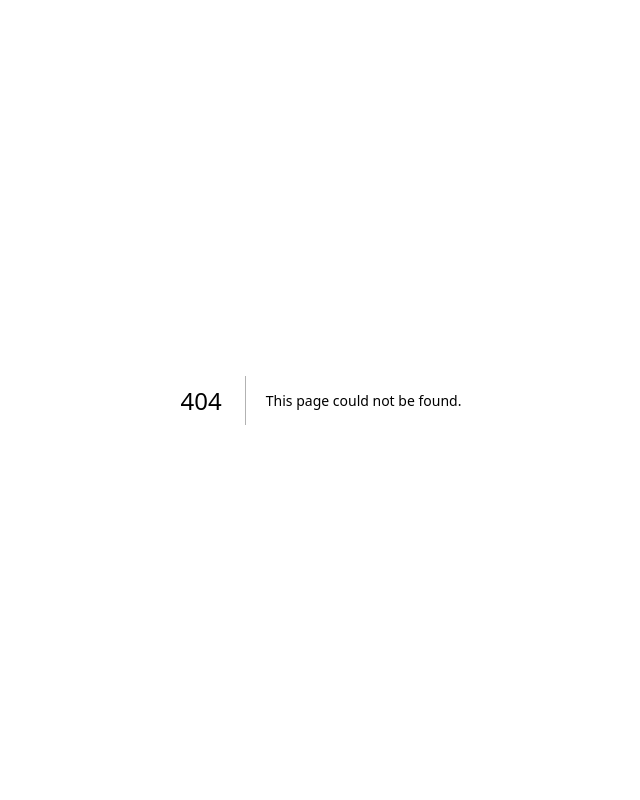
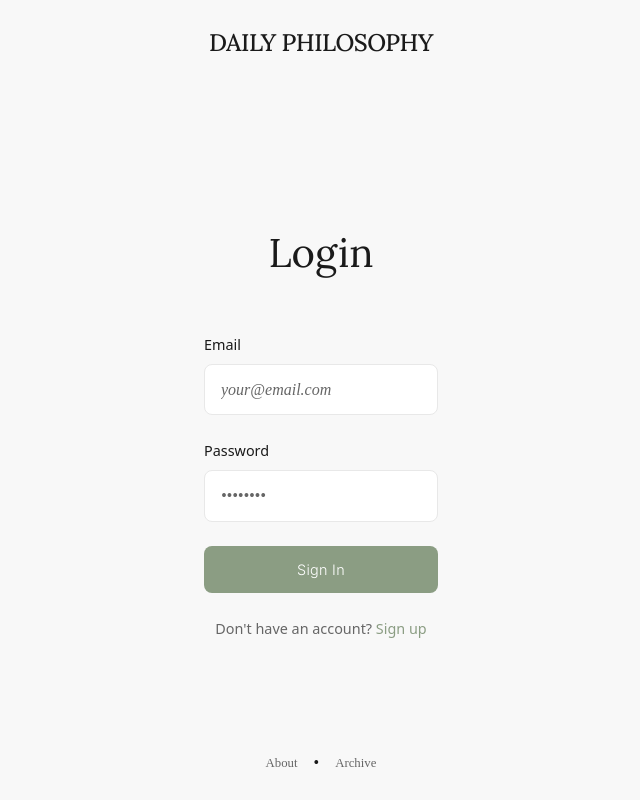
Before and after one commit to rknastenka/dailyphilosophy, a Next.js app: page /login in a window 1280 px wide. Before the commit this address had no page. Shown: the whole page, without its empty margins (319-959 px from the left). Built offline with nearby package versions, Linux system fonts and the light colour scheme.

Commit message:
Add an about section

```diff
--- /dev/null
+++ b/app/about/page.js
@@ -0,0 +1,59 @@
+'use client';
+
+import Link from 'next/link';
+import Header from '../components/Header';
+import '../components/MainPage.css';
+
+export default function AboutPage() {
+  return (
+    <div className="container" style={{ fontFamily: "Times New Roman, Georgia, serif"}}>
+      <Header />
+
+      <main className="main-content">
+        <div style={{ maxWidth: '800px', margin: '0 auto', textAlign: 'left' }}>
+          <h1 style={{ fontFamily: 'var(--font-lora), Georgia, serif', fontSize: '2.2rem', marginBottom: '2rem', color: 'var(--primary-text)' }}>
+            About
+          </h1>
+
+          <div style={{ textAlign: 'left', lineHeight: '1.8', color: 'var(--primary-text)' }}>
+            <p style={{ marginBottom: '1.5rem', fontSize: '1.05rem' }}>
+            Recent research has shown how AI affects the human brain, and lessen its bare minimum capabilities. Daily Philosophy is a minimal platform built to encourage people to use their own minds and express their thoughts, with no AI-assistance allowed.
+            </p>
+            <p style={{ marginBottom: '2rem', fontSize: '1.05rem' }}>
+              Each day at midnight, we present one carefully curated philosophical question. You have 24 hours to reflect and share your thoughts. You must write your own perspective before you can read what others have shared. This simple requirement creates a barrier against passive consumption and demands genuine engagement.
+            </p>
+
+
+          </div>
+
+          <div style={{ fontFamily: "Times New Roman, Georgia, serif", textAlign: 'left', marginTop: '3rem', fontWeight: 'semi-bold', fontSize: '1.05rem', color: 'var(--primary-text)' }}>
+            Login and create a username{' '}
+            <Link
+              href="/login"
+              style={{ color: 'var(--accent)', textDecoration: 'underline', transition: 'var(--transition)' }}
+              onMouseEnter={(e) => e.target.style.color = '#7a8c74'}
+              onMouseLeave={(e) => e.target.style.color = 'var(--accent)'}
+            >
+              here
+            </Link>
+            {' '}to start reflecting and join our community.
+          </div>
+
+          <div style={{ textAlign: 'left', marginTop: '1rem' }}>
+            <a
+              href="https://github.com/rknastenka"
+              target="_blank"
+              rel="noopener noreferrer"
+              style={{ color: 'var(--secondary-text)', textDecoration: 'none', fontSize: '0.76rem', transition: 'var(--transition)' }}
+              onMouseEnter={(e) => e.target.style.color = 'var(--accent)'}
+              onMouseLeave={(e) => e.target.style.color = 'var(--secondary-text)'}
+            >
+              @rknastenka
+            </a>
+          </div>
+        </div>
+      </main>
+
+    </div>
+  );
+}
--- a/app/archive/page.js
+++ b/app/archive/page.js
@@ -2,7 +2,7 @@
 
 import { useState } from 'react';
 import Link from 'next/link';
-import '../components/MainPage.css';
+import Header from '../components/Header';
 
 export default function ArchivePage() {
   const [selectedQuestion, setSelectedQuestion] = useState(null);
@@ -53,9 +53,7 @@ export default function ArchivePage() {
 
   return (
     <div className="container">
-      <header className="header">
-        <Link href="/" className="logo">DAILY PHILOSOPHY</Link>
-      </header>
+      <Header />
 
       <main className="main-content">
         {!selectedQuestion ? (
@@ -100,6 +98,7 @@ export default function ArchivePage() {
           </section>
         )}
       </main>
+
     </div>
   );
 }
--- /dev/null
+++ b/app/components/Header.js
@@ -0,0 +1,9 @@
+import Link from 'next/link';
+
+export default function Header() {
+  return (
+    <header className="header">
+      <Link href="/" className="logo">DAILY PHILOSOPHY</Link>
+    </header>
+  );
+}
--- a/app/components/MainPage.js
+++ b/app/components/MainPage.js
@@ -2,6 +2,7 @@
 
 import { useState, useEffect } from 'react';
 import Link from 'next/link';
+import Header from './Header';
 
 export default function MainPage() {
   const [appState, setAppState] = useState({
@@ -150,9 +151,7 @@ export default function MainPage() {
 
   return (
     <div className="container">
-      <header className="header">
-        <Link href="/" className="logo">DAILY PHILOSOPHY</Link>
-      </header>
+      <Header />
 
       <main className="main-content">
         <>
@@ -224,7 +223,9 @@ export default function MainPage() {
       </main>
 
       <footer className="footer">
-        <Link href="/archive" className="archive-link">View Archive</Link>
+        <Link href="/about" className="archive-link">About</Link>
+
+        <Link href="/archive" className="archive-link">Archive</Link>
       </footer>
     </div>
   );
--- a/app/globals.css
+++ b/app/globals.css
@@ -565,7 +565,13 @@ body {
 .footer {
   text-align: center;
   font-family: "Times New Roman", "Georgia", serif;
+  display: flex;
+  justify-content: center;
+  align-items: center;
+  gap: var(--space-sm);
 }
+
+
 
 .archive-link {
   color: var(--secondary-text);
--- /dev/null
+++ b/app/login/page.js
@@ -0,0 +1,82 @@
+'use client';
+
+import { useState } from 'react';
+import Link from 'next/link';
+import Header from '../components/Header';
+import '../components/MainPage.css';
+
+export default function LoginPage() {
+  const [email, setEmail] = useState('');
+  const [password, setPassword] = useState('');
+
+  const handleSubmit = (e) => {
+    e.preventDefault();
+    // Frontend only - no backend yet
+    console.log('Login attempt:', { email, password });
+  };
+
+  return (
+    <div className="container">
+      <Header />
+
+      <main className="main-content">
+        <div style={{ maxWidth: '400px', margin: '0 auto' }}>
+          <h1 style={{ fontFamily: 'var(--font-lora), Georgia, serif', fontSize: '2.5rem', marginBottom: '3rem', color: 'var(--primary-text)', textAlign: 'center' }}>
+            Login
+          </h1>
+
+          <form onSubmit={handleSubmit} style={{ display: 'flex', flexDirection: 'column', gap: '1.5rem' }}>
+            <div>
+              <label htmlFor="email" style={{ display: 'block', fontSize: '0.9rem', fontWeight: '500', color: 'var(--primary-text)', marginBottom: '0.5rem' }}>
+                Email
+              </label>
+              <input
+                type="email"
+                id="email"
+                value={email}
+                onChange={(e) => setEmail(e.target.value)}
+                required
+                className="textarea"
+                placeholder="your@email.com"
+                style={{ minHeight: 'auto', padding: '0.75rem 1rem' }}
+              />
+            </div>
+
+            <div>
+              <label htmlFor="password" style={{ display: 'block', fontSize: '0.9rem', fontWeight: '500', color: 'var(--primary-text)', marginBottom: '0.5rem' }}>
+                Password
+              </label>
+              <input
+                type="password"
+                id="password"
+                value={password}
+                onChange={(e) => setPassword(e.target.value)}
+                required
+                className="textarea"
+                placeholder="••••••••"
+                style={{ minHeight: 'auto', padding: '0.75rem 1rem' }}
+              />
+            </div>
+
+            <button type="submit" className="submit-btn" style={{ width: '100%' }}>
+              Sign In
+            </button>
+          </form>
+
+          <p style={{ textAlign: 'center', marginTop: '1.5rem', color: 'var(--secondary-text)', fontSize: '0.9rem' }}>
+            Don&apos;t have an account?{' '}
+            <Link href="/signup" style={{ color: 'var(--accent)', textDecoration: 'none' }}>
+              Sign up
+            </Link>
+          </p>
+        </div>
+      </main>
+
+      <footer className="footer">
+        <Link href="/about" className="archive-link">About</Link>
+        <span className="footer-separator"> • </span>
+        <Link href="/archive" className="archive-link">Archive</Link>
+      </footer>
+    </div>
+  );
+}
```
